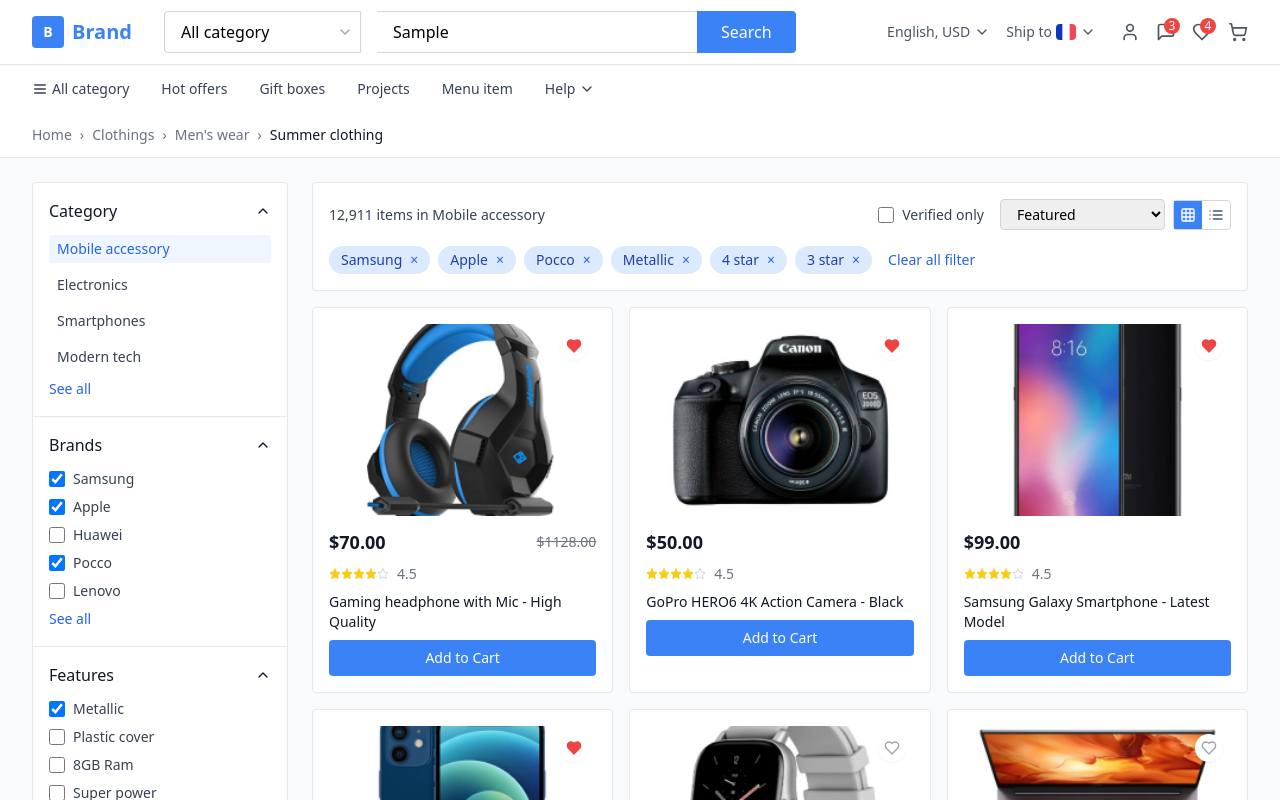
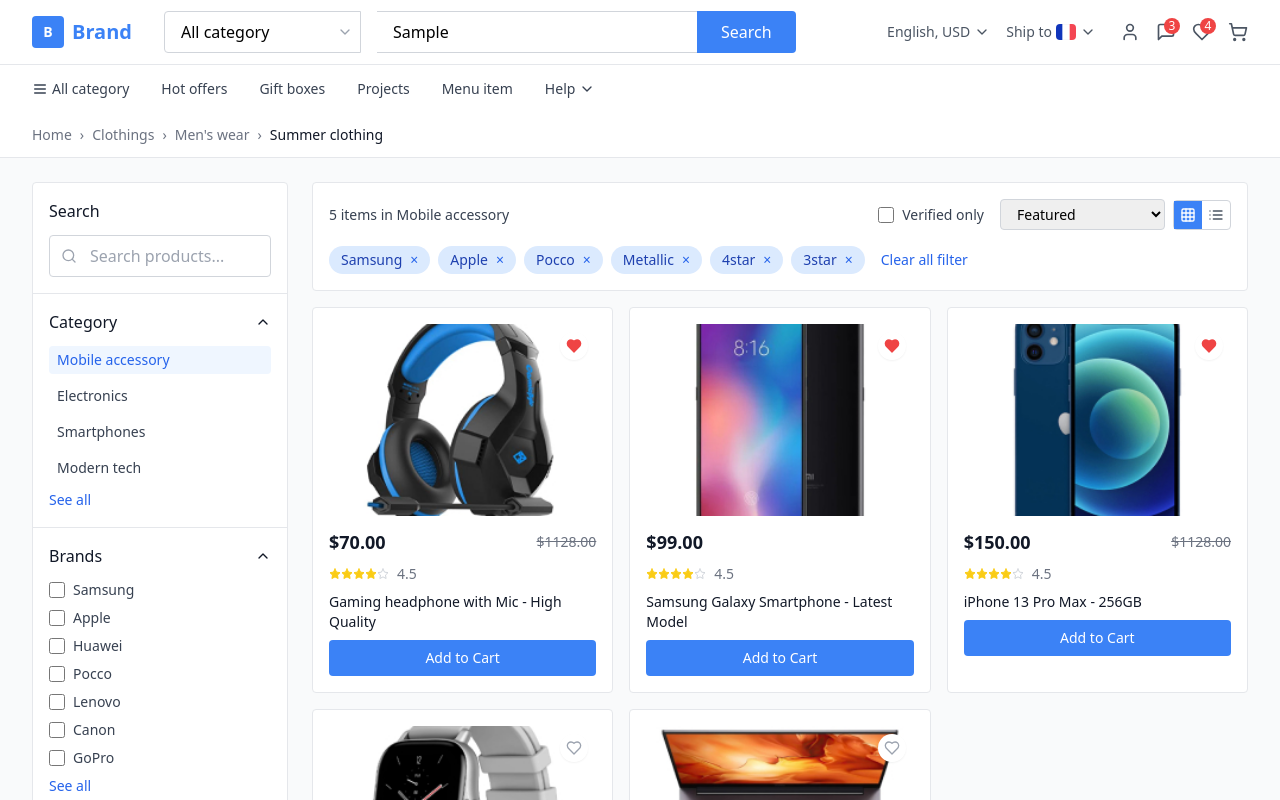
Before and after one commit to Hammad-i220628/ecommerce-fullstack-design, a React (Vite) app: page / in a window 1280 px wide. Both pictures are taken after typing "Sample" into the empty fields and a click on the button "Search". Shown: the top 800 px of the page. Built offline with nearby package versions, Linux system fonts and the light colour scheme.

Commit message:
Set the filters in ProductListPage

```diff
--- a/src/pages/ProductListPage.tsx
+++ b/src/pages/ProductListPage.tsx
@@ -1,5 +1,5 @@
-import React, { useState } from 'react';
-import { Grid, List, ChevronDown, Filter, Facebook, Twitter, Linkedin, Instagram, Youtube, Heart, Star, Menu, X } from 'lucide-react';
+import React, { useState, useMemo } from 'react';
+import { Grid, List, ChevronDown, Filter, Facebook, Twitter, Linkedin, Instagram, Youtube, Heart, Star, Menu, X, Search } from 'lucide-react';
 import ProductCard from '../components/ProductCard';
 import FlagIcon from '../components/FlagIcon';
 
@@ -26,14 +26,17 @@
   const [viewMode, setViewMode] = useState<'grid' | 'list'>('grid');
   const [sortBy, setSortBy] = useState('Featured');
   const [verifiedOnly, setVerifiedOnly] = useState(false);
-  const [activeFilters, setActiveFilters] = useState<string[]>(['Samsung', 'Apple', 'Pocco', 'Metallic', '4 star', '3 star']);
+  const [searchQuery, setSearchQuery] = useState('');
+  const [selectedBrands, setSelectedBrands] = useState<string[]>(['Samsung', 'Apple', 'Pocco']);
+  const [selectedFeatures, setSelectedFeatures] = useState<string[]>(['Metallic']);
+  const [selectedRatings, setSelectedRatings] = useState<string[]>(['4star', '3star']);
   const [email, setEmail] = useState('');
   const [expandedSections, setExpandedSections] = useState<string[]>(['category', 'brands', 'features']);
   const [selectedCountry, setSelectedCountry] = useState('United States');
   const [showCountryDropdown, setShowCountryDropdown] = useState(false);
   const [showMobileFilters, setShowMobileFilters] = useState(false);
 
-  const products: Product[] = [
+  const allProducts: Product[] = [
     {
       id: '1',
       name: 'Gaming headphone with Mic - High Quality',
@@ -45,7 +48,7 @@
       freeShipping: true,
       description: 'Lorem ipsum dolor sit amet, consectetur adipiscing elit, sed do eiusmod tempor incididunt ut labore et dolore magna aliqua',
       category: 'electronics',
-      brand: 'canon',
+      brand: 'pocco',
       features: ['metallic', '4star']
     },
     {
@@ -58,7 +61,7 @@
       freeShipping: true,
       description: 'Ut enim ad minim veniam, quis nostrud exercitation ullamco laboris nisi ut aliquip ex ea commodo consequat. Duis aute irure dolor in reprehenderit',
       category: 'smartphones',
-      brand: 'gopro',
+      brand: 'pocco',
       features: ['plastic', '4star']
     },
     {
@@ -72,11 +75,11 @@
       description: 'Ut enim ad minim veniam, quis nostrud exercitation ullamco laboris nisi ut aliquip ex ea commodo consequat. Duis aute irure dolor in reprehenderit',
       category: 'smartphones',
       brand: 'samsung',
-      features: ['metallic', '5star']
+      features: ['metallic', '4star']
     },
     {
       id: '4',
-      name: 'Iphone 13 Pro Max - 256GB',
+      name: 'iPhone 13 Pro Max - 256GB',
       price: 150.00,
       originalPrice: 1128.00,
       rating: 4.5,
@@ -85,7 +88,7 @@
       freeShipping: true,
       description: 'Ut enim ad minim veniam, quis nostrud exercitation ullamco laboris nisi ut aliquip ex ea commodo consequat. Duis aute irure dolor in reprehenderit',
       category: 'electronics',
-      brand: 'canon',
+      brand: 'apple',
       features: ['metallic', '4star']
     },
     {
@@ -100,7 +103,7 @@
       description: 'Ut enim ad minim veniam, quis nostrud exercitation ullamco laboris nisi ut aliquip ex ea commodo consequat. Duis aute irure dolor in reprehenderit',
       category: 'electronics',
       brand: 'apple',
-      features: ['metallic', '5star']
+      features: ['metallic', '4star']
     },
     {
       id: '6',
@@ -125,26 +128,29 @@
   ];
 
   const brands = [
-    { id: 'samsung', label: 'Samsung', checked: true },
-    { id: 'apple', label: 'Apple', checked: true },
-    { id: 'huawei', label: 'Huawei', checked: false },
-    { id: 'pocco', label: 'Pocco', checked: true },
-    { id: 'lenovo', label: 'Lenovo', checked: false }
+    { id: 'samsung', label: 'Samsung' },
+    { id: 'apple', label: 'Apple' },
+    { id: 'huawei', label: 'Huawei' },
+    { id: 'pocco', label: 'Pocco' },
+    { id: 'lenovo', label: 'Lenovo' },
+    { id: 'canon', label: 'Canon' },
+    { id: 'gopro', label: 'GoPro' }
   ];
 
   const features = [
-    { id: 'metallic', label: 'Metallic', checked: true },
-    { id: 'plastic-cover', label: 'Plastic cover', checked: false },
-    { id: '8gb-ram', label: '8GB Ram', checked: false },
-    { id: 'super-power', label: 'Super power', checked: false },
-    { id: 'large-memory', label: 'Large Memory', checked: false }
+    { id: 'metallic', label: 'Metallic' },
+    { id: 'plastic-cover', label: 'Plastic cover' },
+    { id: '8gb-ram', label: '8GB Ram' },
+    { id: 'super-power', label: 'Super power' },
+    { id: 'large-memory', label: 'Large Memory' }
   ];
 
   const ratings = [
-    { id: '4star', label: '4 star', checked: true },
-    { id: '3star', label: '3 star', checked: true },
-    { id: '2star', label: '2 star', checked: false },
-    { id: '1star', label: '1 star', checked: false }
+    { id: '5star', label: '5 star' },
+    { id: '4star', label: '4 star' },
+    { id: '3star', label: '3 star' },
+    { id: '2star', label: '2 star' },
+    { id: '1star', label: '1 star' }
   ];
 
   const countries = [
@@ -157,6 +163,86 @@
     'Pakistan'
   ];
 
+  // Filter and sort products
+  const filteredAndSortedProducts = useMemo(() => {
+    let filtered = allProducts;
+
+    // Apply search filter
+    if (searchQuery.trim()) {
+      const query = searchQuery.toLowerCase();
+      filtered = filtered.filter(product =>
+        product.name.toLowerCase().includes(query) ||
+        product.description?.toLowerCase().includes(query) ||
+        product.brand.toLowerCase().includes(query) ||
+        product.category.toLowerCase().includes(query)
+      );
+    }
+
+    // Apply brand filter
+    if (selectedBrands.length > 0) {
+      filtered = filtered.filter(product =>
+        selectedBrands.some(brand => brand.toLowerCase() === product.brand.toLowerCase())
+      );
+    }
+
+    // Apply features filter
+    if (selectedFeatures.length > 0) {
+      filtered = filtered.filter(product =>
+        selectedFeatures.some(feature =>
+          product.features.some(productFeature =>
+            productFeature.toLowerCase() === feature.toLowerCase()
+          )
+        )
+      );
+    }
+
+    // Apply ratings filter
+    if (selectedRatings.length > 0) {
+      filtered = filtered.filter(product =>
+        selectedRatings.some(rating =>
+          product.features.some(productFeature =>
+            productFeature.toLowerCase() === rating.toLowerCase()
+          )
+        )
+      );
+    }
+
+    // Apply sorting
+    const sorted = [...filtered];
+    switch (sortBy) {
+      case 'Price: Low to High':
+        sorted.sort((a, b) => a.price - b.price);
+        break;
+      case 'Price: High to Low':
+        sorted.sort((a, b) => b.price - a.price);
+        break;
+      case 'Highest Rated':
+        sorted.sort((a, b) => b.rating - a.rating);
+        break;
+      case 'Newest':
+        // For demo purposes, sort by ID (assuming higher ID = newer)
+        sorted.sort((a, b) => parseInt(b.id) - parseInt(a.id));
+        break;
+      default:
+        // Featured - keep original order
+        break;
+    }
+
+    return sorted;
+  }, [allProducts, searchQuery, selectedBrands, selectedFeatures, selectedRatings, sortBy]);
+
+  // Get active filters for display
+  const activeFilters = useMemo(() => {
+    const filters = [];
+    if (searchQuery.trim()) {
+      filters.push(`Search: "${searchQuery}"`);
+    }
+    selectedBrands.forEach(brand => filters.push(brand));
+    selectedFeatures.forEach(feature => filters.push(feature));
+    selectedRatings.forEach(rating => filters.push(rating));
+    return filters;
+  }, [searchQuery, selectedBrands, selectedFeatures, selectedRatings]);
+
   const toggleSection = (sectionId: string) => {
     setExpandedSections(prev =>
       prev.includes(sectionId)
@@ -165,12 +251,47 @@
     );
   };
 
+  const toggleBrand = (brandId: string) => {
+    setSelectedBrands(prev =>
+      prev.includes(brandId)
+        ? prev.filter(id => id !== brandId)
+        : [...prev, brandId]
+    );
+  };
+
+  const toggleFeature = (featureId: string) => {
+    setSelectedFeatures(prev =>
+      prev.includes(featureId)
+        ? prev.filter(id => id !== featureId)
+        : [...prev, featureId]
+    );
+  };
+
+  const toggleRating = (ratingId: string) => {
+    setSelectedRatings(prev =>
+      prev.includes(ratingId)
+        ? prev.filter(id => id !== ratingId)
+        : [...prev, ratingId]
+    );
+  };
+
   const removeFilter = (filter: string) => {
-    setActiveFilters(prev => prev.filter(f => f !== filter));
+    if (filter.startsWith('Search:')) {
+      setSearchQuery('');
+    } else if (selectedBrands.includes(filter)) {
+      toggleBrand(filter);
+    } else if (selectedFeatures.includes(filter)) {
+      toggleFeature(filter);
+    } else if (selectedRatings.includes(filter)) {
+      toggleRating(filter);
+    }
   };
 
   const clearAllFilters = () => {
-    setActiveFilters([]);
+    setSearchQuery('');
+    setSelectedBrands([]);
+    setSelectedFeatures([]);
+    setSelectedRatings([]);
   };
 
   const renderStars = (rating: number) => {
@@ -197,6 +318,21 @@
 
   const FilterSidebar = () => (
     <div className="bg-white rounded border border-gray-200">
+      {/* Search */}
+      <div className="p-4 border-b border-gray-200">
+        <h3 className="font-medium text-gray-900 mb-3">Search</h3>
+        <div className="relative">
+          <Search className="absolute left-3 top-1/2 transform -translate-y-1/2 w-4 h-4 text-gray-400" />
+          <input
+            type="text"
+            value={searchQuery}
+            onChange={(e) => setSearchQuery(e.target.value)}
+            placeholder="Search products..."
+            className="w-full pl-10 pr-4 py-2 border border-gray-300 rounded focus:outline-none focus:ring-2 focus:ring-blue-500"
+          />
+        </div>
+      </div>
+
       {/* Category */}
       <div className="p-4 border-b border-gray-200">
         <button
@@ -243,7 +379,8 @@
               <label key={brand.id} className="flex items-center space-x-2 cursor-pointer">
                 <input
                   type="checkbox"
-                  checked={brand.checked}
+                  checked={selectedBrands.includes(brand.id)}
+                  onChange={() => toggleBrand(brand.id)}
                   className="w-4 h-4 text-blue-600 border-gray-300 rounded focus:ring-blue-500"
                 />
                 <span className="text-sm text-gray-700">{brand.label}</span>
@@ -273,7 +410,8 @@
               <label key={feature.id} className="flex items-center space-x-2 cursor-pointer">
                 <input
                   type="checkbox"
-                  checked={feature.checked}
+                  checked={selectedFeatures.includes(feature.id)}
+                  onChange={() => toggleFeature(feature.id)}
                   className="w-4 h-4 text-blue-600 border-gray-300 rounded focus:ring-blue-500"
                 />
                 <span className="text-sm text-gray-700">{feature.label}</span>
@@ -333,7 +471,8 @@
               <label key={rating.id} className="flex items-center space-x-2 cursor-pointer">
                 <input
                   type="checkbox"
-                  checked={rating.checked}
+                  checked={selectedRatings.includes(rating.id)}
+                  onChange={() => toggleRating(rating.id)}
                   className="w-4 h-4 text-blue-600 border-gray-300 rounded focus:ring-blue-500"
                 />
                 <span className="text-sm text-gray-700">{rating.label}</span>
@@ -408,7 +547,7 @@
             <div className="bg-white rounded border border-gray-200 p-4 mb-4">
               <div className="flex flex-col lg:flex-row lg:items-center justify-between mb-4 space-y-4 lg:space-y-0">
                 <div className="text-sm text-gray-700">
-                  12,911 items in <span className="font-medium">Mobile accessory</span>
+                  {filteredAndSortedProducts.length} items in <span className="font-medium">Mobile accessory</span>
                 </div>
                 <div className="flex flex-col sm:flex-row items-start sm:items-center space-y-2 sm:space-y-0 sm:space-x-4">
                   <label className="flex items-center space-x-2">
@@ -487,7 +626,7 @@
             {/* Products */}
             {viewMode === 'grid' ? (
               <div className="grid grid-cols-1 sm:grid-cols-2 lg:grid-cols-3 gap-4">
-                {products.map((product) => (
+                {filteredAndSortedProducts.map((product) => (
                   <ProductCard
                     key={product.id}
                     product={product}
@@ -498,7 +637,7 @@
               </div>
             ) : (
               <div className="bg-white border border-gray-200 rounded">
-                {products.map((product) => (
+                {filteredAndSortedProducts.map((product) => (
                   <ProductCard
                     key={product.id}
                     product={product}
@@ -509,7 +648,25 @@
               </div>
             )}
 
+            {/* No results message */}
+            {filteredAndSortedProducts.length === 0 && (
+              <div className="text-center py-12">
+                <div className="w-24 h-24 bg-gray-200 rounded-full flex items-center justify-center mx-auto mb-4">
+                  <Search className="w-12 h-12 text-gray-400" />
+                </div>
+                <h3 className="text-lg font-medium text-gray-900 mb-2">No products found</h3>
+                <p className="text-gray-600 mb-4">Try adjusting your search or filter criteria.</p>
+                <button
+                  onClick={clearAllFilters}
+                  className="bg-blue-500 text-white px-4 py-2 rounded hover:bg-blue-600 transition-colors"
+                >
+                  Clear all filters
+                </button>
+              </div>
+            )}
+
             {/* Pagination */}
+            {filteredAndSortedProducts.length > 0 && (
               <div className="flex flex-col sm:flex-row items-center justify-between mt-8 space-y-4 sm:space-y-0">
                 <div className="flex items-center space-x-2">
                   <span className="text-sm text-gray-700">Show</span>
@@ -527,6 +684,7 @@
                   <button className="px-3 py-2 text-sm text-gray-500 hover:text-gray-700">›</button>
                 </div>
               </div>
+            )}
           </div>
         </div>
       </div>
```
Lines whose indentation alone changed are shown as unchanged.
